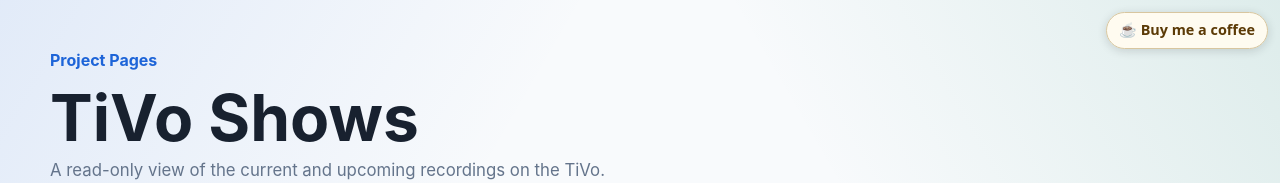
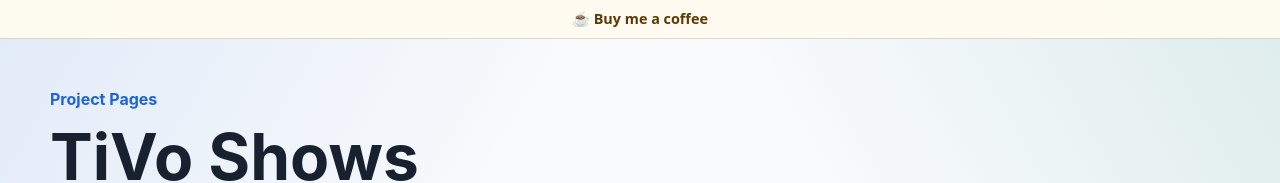
Before and after one commit to numerate64/tivo, a plain HTML site: page index.html in a window 1280 px wide. Shown: the top 183 px of the page. Drawn offline with Linux system fonts and the light colour scheme.

Commit message:
Place support link above page content

```diff
--- a/index.html
+++ b/index.html
@@ -6,18 +6,17 @@
     <title>TiVo Shows</title>
     <meta name="description" content="Read-only public listing of current and upcoming TiVo recordings." />
     <link rel="stylesheet" href="./styles.css" />
-      <style id="bmc-support-style">
-      .bmc-support {
-        position: fixed; top: 12px; right: 12px; z-index: 10000; margin: 0; padding: 8px 12px;
-        border: 1px solid #d8c69f; border-radius: 999px; background: rgba(255, 251, 240, 0.97);
-        box-shadow: 0 2px 10px rgba(23, 32, 38, 0.16); font: 600 0.9rem/1.3 system-ui, sans-serif;
-      }
-      .bmc-support a { color: #5b3a06; text-decoration: none; white-space: nowrap; }
-      .bmc-support a:hover, .bmc-support a:focus-visible { text-decoration: underline; }
-      @media (max-width: 520px) { .bmc-support { left: 50%; right: auto; transform: translateX(-50%); } }
+
+    <style id="bmc-support-style">
+      .bmc-support { display:flex; justify-content:center; align-items:center; box-sizing:border-box; width:100%; margin:0; padding:0.55rem 1rem; border-bottom:1px solid #e0d5bf; background:rgba(255,251,240,.98); color:#5b3a06; text-align:center; font:600 .9rem/1.4 system-ui,sans-serif; }
+      .bmc-support a { color:inherit; text-decoration:none; white-space:nowrap; }
+      .bmc-support a:hover, .bmc-support a:focus-visible { text-decoration:underline; text-underline-offset:.15em; }
+      .bmc-support a:focus-visible { outline:2px solid currentColor; outline-offset:3px; }
     </style>
 </head>
   <body>
+  <div class="bmc-support"><a href="https://buymeacoffee.com/Caliche" target="_blank" rel="noopener noreferrer">☕ Buy me a coffee</a></div>
+
     <main class="wrap">
       <header class="page-header">
         <p><a class="home-link" href="https://numerate64.github.io/project-pages/">Project Pages</a></p>
@@ -73,7 +72,6 @@
         </div>
       </section>
     </main>
-    <p class="bmc-support"><a href="https://buymeacoffee.com/Caliche" target="_blank" rel="noopener noreferrer">☕ Buy me a coffee</a></p>
 
 
     <script src="./app.js"></script>
```
